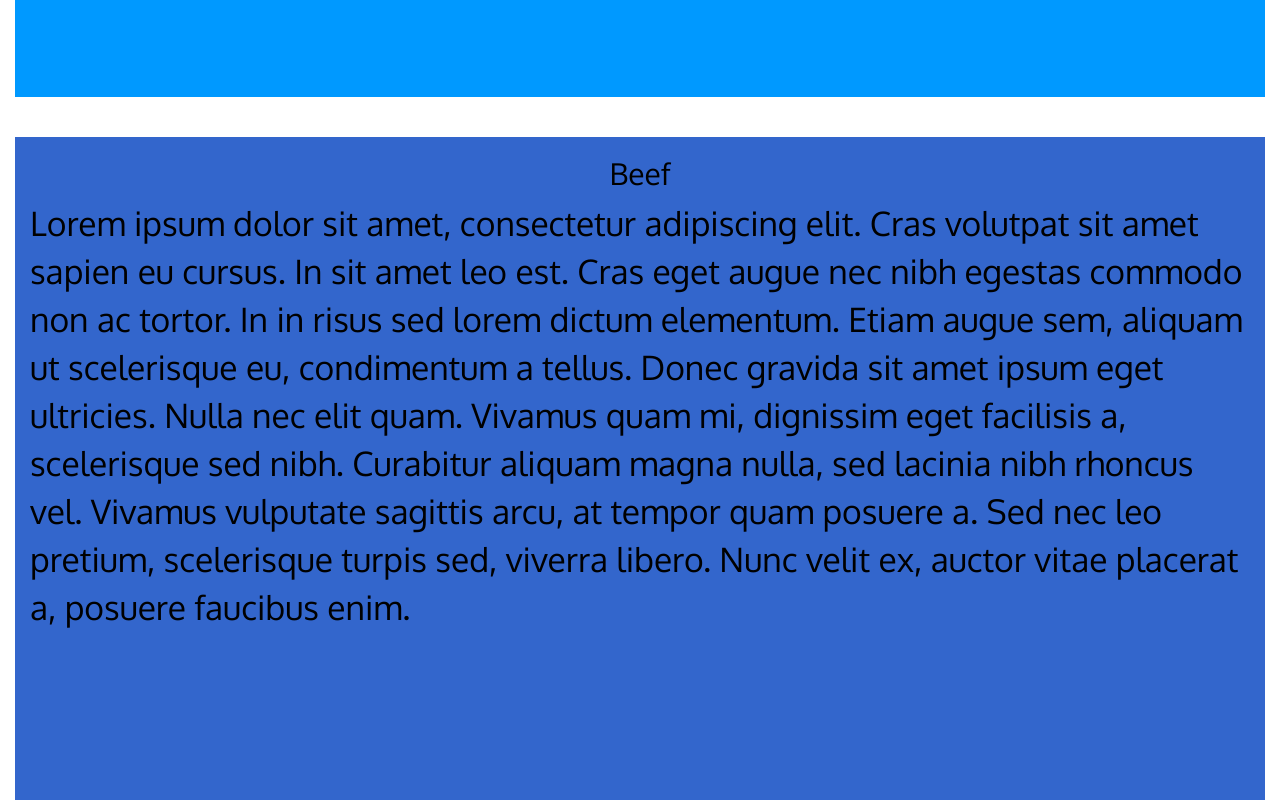
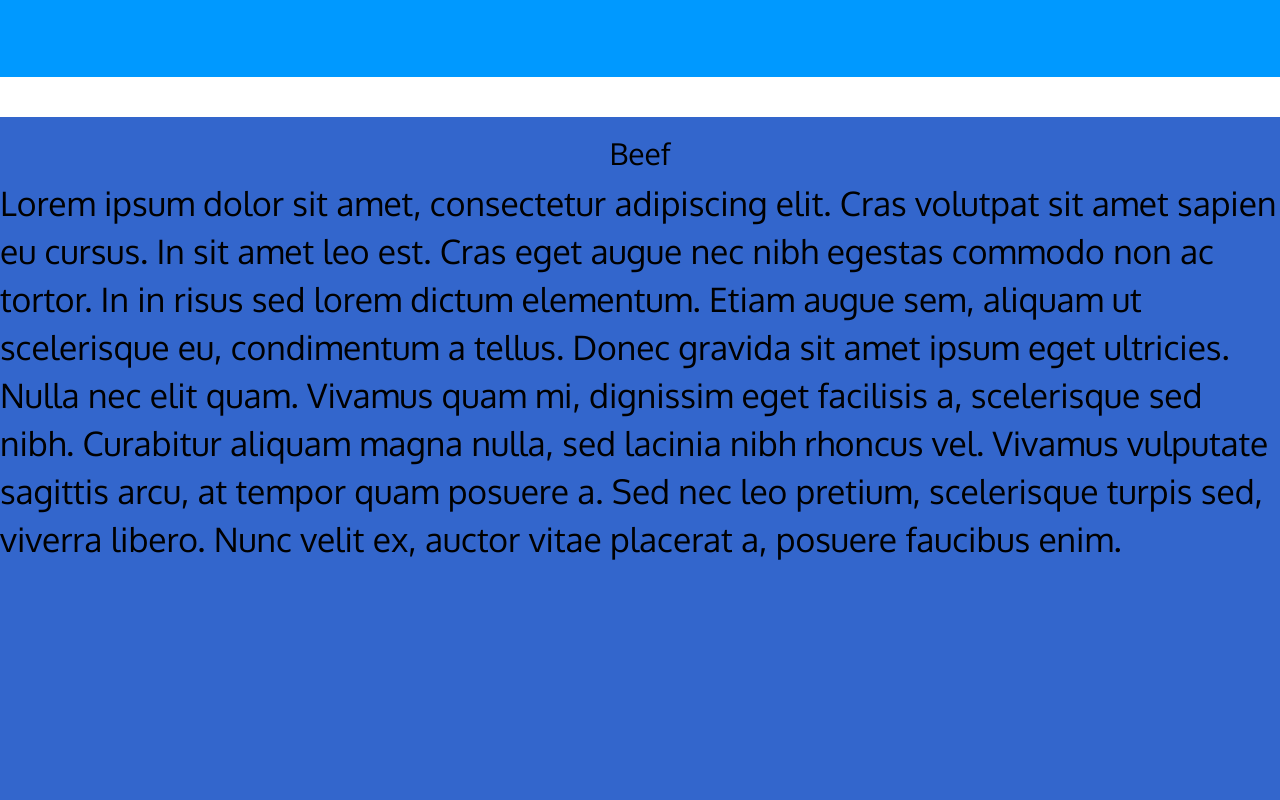
Before and after one commit to diegommagno/coursera-fullstack-course, a plain HTML site: page module3-solution/index.html in a window 1280 px wide. Shown: the part 1080-1880 px from the top of the page. Drawn offline with Linux system fonts and the light colour scheme.

Commit message:
improviments

```diff
--- a/module3-solution/css/styles.css
+++ b/module3-solution/css/styles.css
@@ -13,7 +13,6 @@ body {
 }
 
 .navbar-brand {
-
 	padding-top: 25px;
 }
 
--- a/module3-solution/index.html
+++ b/module3-solution/index.html
@@ -46,7 +46,6 @@
     </nav>
   </header>
 
-  <div class="container-fluid">
     <div><h1 class="text-center">Our Menu</h1></div>
     <section>
       <div class="container-fluid">
@@ -60,7 +59,6 @@
   </div>
  </section>
 
-<div class="container-fluid">
       <div class="row" id="beef">
       <div id="columnBeef" class="column col-xs-12">
               <h2 class="text-center">Beef</h2>
@@ -70,7 +68,6 @@
   </div>
 </div>
 
-    <div class="container-fluid">
       <div class="row" id="sushi">
         <div id="columnSushi" class="column col-xs-12">
           <h2 class="text-center">Sushi</h2>
```
